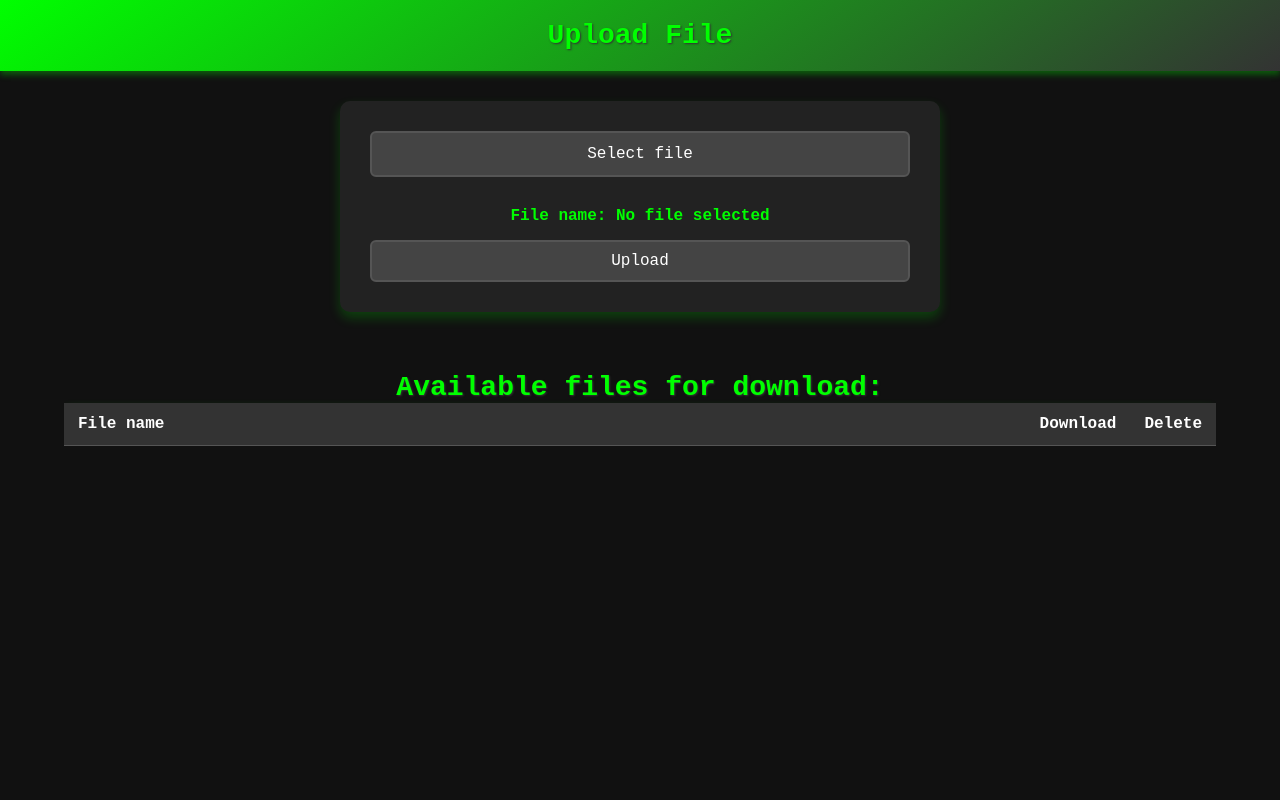
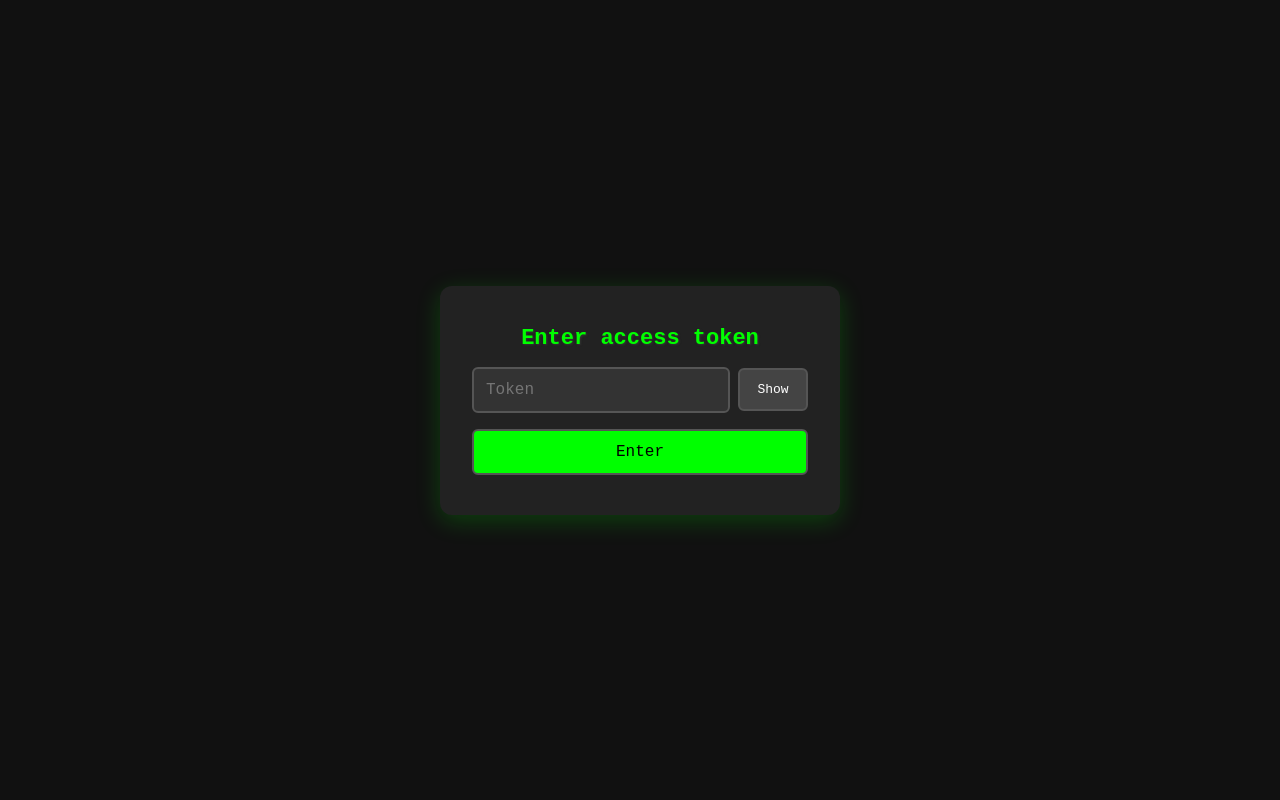
Before and after one commit to davidN1324-byte/W-Server, a FastAPI app: page / in a window 1280 px wide. Run offline with FastAPI, Linux system fonts and the light colour scheme; data that the repository does not hold is empty.

Commit message:
A login token has been added. JavaScript has been moved to a separate file

```diff
--- /dev/null
+++ b/static/app.js
@@ -0,0 +1,278 @@
+function getToken() {
+    return sessionStorage.getItem('access_token') || '';
+}
+
+function submitToken() {
+    const token = document.getElementById('tokenInput').value.trim();
+    if (!token) return;
+    sessionStorage.setItem('access_token', token);
+    verifyToken(token);
+}
+
+async function verifyToken(token) {
+    const res = await fetch('/files', {
+        headers: { 'X-Access-Token': token }
+    });
+    if (res.ok) {
+        document.getElementById('tokenGate').style.display = 'none';
+        document.querySelector('header').style.display = '';
+        document.querySelector('main').style.display = '';
+        resetSessionTimer();
+        loadFiles();
+        startAutoRefresh();
+    } else {
+        sessionStorage.removeItem('access_token');
+        document.getElementById('tokenInput').value = '';
+        document.getElementById('tokenError').style.display = 'block';
+    }
+}
+
+function toggleTokenVisibility() {
+    const input = document.getElementById('tokenInput');
+    const btn = document.getElementById('toggleBtn');
+    if (input.type === 'password') {
+        input.type = 'text';
+        btn.textContent = 'Hide';
+    } else {
+        input.type = 'password';
+        btn.textContent = 'Show';
+    }
+}
+
+function updateFileInfo() {
+    const fileInput = document.getElementById('fileInput');
+    const fileInfo = document.getElementById('fileInfo');
+    const fileName = document.getElementById('fileName');
+    if (fileInput.files[0]) {
+        fileName.textContent = fileInput.files[0].name;
+        fileInfo.style.display = 'block';
+    } else {
+        fileInfo.style.display = 'none';
+    }
+}
+
+function uploadFile(event) {
+    event.preventDefault();
+
+    const fileInput = document.getElementById('fileInput');
+    const file = fileInput.files[0];
+    if (!file) {
+        alert('Please select a file to upload.');
+        return false;
+    }
+
+    const formData = new FormData();
+    formData.append('file', file);
+
+    const xhr = new XMLHttpRequest();
+    const progressContainer = document.getElementById('progressContainer');
+    const progressBar = document.getElementById('progressBar');
+    const progressText = document.getElementById('progressText');
+
+    progressContainer.style.display = 'flex';
+    progressBar.value = 0;
+    progressText.textContent = '0%';
+
+    xhr.upload.onprogress = (e) => {
+        if (e.lengthComputable) {
+            const pct = Math.round((e.loaded / e.total) * 100);
+            progressBar.value = pct;
+            progressText.textContent = pct + '%';
+        }
+    };
+
+    xhr.onload = () => {
+        progressContainer.style.display = 'none';
+        const result = JSON.parse(xhr.responseText);
+        if (xhr.status === 200) {
+            loadFiles();
+            fileInput.value = '';
+            document.getElementById('fileInfo').style.display = 'none';
+            showMessage('File uploaded successfully!', '#0f0');
+        } else if (xhr.status === 403) {
+            sessionStorage.removeItem('access_token');
+            location.reload();
+        } else {
+            showMessage('Upload error: ' + result.detail, 'red');
+        }
+    };
+
+    xhr.onerror = () => {
+        progressContainer.style.display = 'none';
+        showMessage('Network error.', 'red');
+    };
+
+    xhr.open('POST', '/upload');
+    xhr.setRequestHeader('X-Access-Token', getToken());
+    xhr.send(formData);
+    return false;
+}
+
+function showMessage(text, color) {
+    const msg = document.getElementById('message');
+    msg.textContent = text;
+    msg.style.color = color;
+    msg.style.display = 'block';
+    setTimeout(() => { msg.style.display = 'none'; }, 4000);
+}
+
+let previousFileCount = null;
+
+async function loadFiles() {
+    try {
+        const response = await fetch('/files', {
+            headers: { 'X-Access-Token': getToken() }
+        });
+
+        if (response.status === 403) {
+            sessionStorage.removeItem('access_token');
+            location.reload();
+            return;
+        }
+
+        const result = await response.json();
+        const files = result.files;
+        const fileList = document.getElementById('fileList');
+        fileList.innerHTML = '';
+
+        files.forEach(file => {
+            const row = document.createElement('tr');
+
+            const nameCell = document.createElement('td');
+            nameCell.textContent = file.original;
+            row.appendChild(nameCell);
+
+            const sizeCell = document.createElement('td');
+            sizeCell.textContent = file.size || '—';
+            row.appendChild(sizeCell);
+
+            const downloadCell = document.createElement('td');
+            const downloadLink = document.createElement('a');
+            downloadLink.href = '/download/' + file.stored;
+            downloadLink.textContent = 'Download';
+            downloadCell.appendChild(downloadLink);
+            row.appendChild(downloadCell);
+
+            const deleteCell = document.createElement('td');
+            const deleteButton = document.createElement('button');
+            deleteButton.textContent = 'Delete';
+            deleteButton.onclick = () => deleteFile(file.stored);
+            deleteCell.appendChild(deleteButton);
+            row.appendChild(deleteCell);
+
+            fileList.appendChild(row);
+        });
+
+        updateStats(files);
+
+        if (previousFileCount !== null) {
+            if (files.length > previousFileCount) {
+                showToast('🟢 New file available');
+                flashTitle('🔔 New file!');
+            } else if (files.length < previousFileCount) {
+                showToast('🔴 File deleted');
+                flashTitle('🗑 File deleted');
+            }
+        }
+        previousFileCount = files.length;
+
+    } catch (error) {
+        console.error('Error loading file list:', error.message);
+    }
+}
+
+function updateStats(files) {
+    const stats = document.getElementById('fileStats');
+    if (!stats) return;
+    if (files.length === 0) {
+        stats.textContent = '';
+        return;
+    }
+    stats.textContent = `${files.length} file${files.length !== 1 ? 's' : ''}`;
+}
+
+function showToast(text) {
+    const existing = document.getElementById('toast');
+    if (existing) existing.remove();
+
+    const toast = document.createElement('div');
+    toast.id = 'toast';
+    toast.textContent = text;
+    document.body.appendChild(toast);
+
+    // Trigger animation
+    requestAnimationFrame(() => toast.classList.add('toast-visible'));
+    setTimeout(() => {
+        toast.classList.remove('toast-visible');
+        setTimeout(() => toast.remove(), 400);
+    }, 3000);
+}
+
+let flashInterval = null;
+const originalTitle = document.title;
+
+function flashTitle(message) {
+    if (flashInterval) return;
+    let alt = true;
+    flashInterval = setInterval(() => {
+        document.title = alt ? message : originalTitle;
+        alt = !alt;
+    }, 800);
+    setTimeout(() => {
+        clearInterval(flashInterval);
+        flashInterval = null;
+        document.title = originalTitle;
+    }, 5000);
+}
+
+async function deleteFile(filename) {
+    if (!confirm('Delete this file?')) return;
+    try {
+        const response = await fetch(`/delete/${filename}`, {
+            method: 'DELETE',
+            headers: { 'X-Access-Token': getToken() }
+        });
+        const result = await response.json();
+        if (response.ok) {
+            loadFiles();
+            showMessage('File deleted.', '#0f0');
+        } else if (response.status === 403) {
+            sessionStorage.removeItem('access_token');
+            location.reload();
+        } else {
+            showMessage('Delete error: ' + result.detail, 'red');
+        }
+    } catch (error) {
+        showMessage('Error: ' + error.message, 'red');
+    }
+}
+
+function startAutoRefresh() {
+    setInterval(() => {
+        if (getToken()) loadFiles();
+    }, 5000);
+}
+
+let sessionTimer;
+
+function resetSessionTimer() {
+    clearTimeout(sessionTimer);
+    sessionTimer = setTimeout(() => {
+        sessionStorage.removeItem('access_token');
+        location.reload();
+    }, 30 * 60 * 1000);
+}
+
+document.addEventListener('click', resetSessionTimer);
+document.addEventListener('keypress', resetSessionTimer);
+
+window.onload = () => {
+    const token = getToken();
+    if (token) {
+        verifyToken(token);
+    } else {
+        document.getElementById('tokenGate').style.display = 'flex';
+        document.querySelector('header').style.display = 'none';
+        document.querySelector('main').style.display = 'none';
+    }
+};
--- a/templates/index.html
+++ b/templates/index.html
@@ -6,12 +6,26 @@
     <link rel="stylesheet" href="{{ url_for('static', path='style.css') }}">
     <link rel="icon" type="image/x-icon" href="{{ url_for('static', path='icon/100x99.png') }}">
     <meta name="viewport" content="width=device-width, initial-scale=1.0">
+    <meta name="color-scheme" content="dark">
+    <link rel="stylesheet" media="(max-width: 600px)" href="{{ url_for('static', path='mobile.css') }}">
 </head>
 <body>
+
+    <div id="tokenGate" style="display:none;">
+        <div class="token-form">
+            <h2>Enter access token</h2>
+            <div class="token-input-row">
+                <input type="password" id="tokenInput" placeholder="Token"
+                       onkeydown="if(event.key==='Enter') submitToken()" autofocus>
+                <button id="toggleBtn" onclick="toggleTokenVisibility()" type="button">Show</button>
+            </div>
+            <button class="token-submit" onclick="submitToken()" type="button">Enter</button>
+            <div id="tokenError" style="color:red; display:none;">Invalid token</div>
+        </div>
+    </div>
+
     <header>
         <h1>Upload File</h1>
-        <div id="message" style="display: none; color: red;"></div>
-        <div id="loading" style="display: none;">Loading file, please wait...</div>
     </header>
 
     <main>
@@ -20,126 +34,39 @@
                 Select file
                 <input type="file" name="file" id="fileInput" onchange="updateFileInfo()">
             </label>
-            <div id="fileInfo" class="file-info">File name: <span id="fileName">No file selected</span></div>
+            <div id="fileInfo" class="file-info" style="display:none;">
+                File name: <span id="fileName"></span>
+            </div>
+
+            <div id="progressContainer" style="display: none;">
+                <progress id="progressBar" value="0" max="100"></progress>
+                <span id="progressText">0%</span>
+            </div>
+
+            <div id="message" style="display: none;"></div>
+
             <input type="submit" value="Upload">
         </form>
 
         <section class="file-section">
             <h2>Available files for download:</h2>
+            <div class="table-container">
                 <table class="file-table">
                     <thead>
                         <tr>
                             <th>File name</th>
+                            <th>Size</th>
                             <th>Download</th>
                             <th>Delete</th>
                         </tr>
                     </thead>
                     <tbody id="fileList"></tbody>
                 </table>
+            </div>
+            <div id="fileStats" class="file-stats"></div>
         </section>
     </main>
 
-    <script>
-        function updateFileInfo() {
-            const fileInput = document.getElementById('fileInput');
-            document.getElementById('fileName').textContent =
-                fileInput.files[0] ? fileInput.files[0].name : 'No file selected';
-        }
-
-        async function uploadFile(event) {
-            event.preventDefault();
-
-            const fileInput = document.getElementById('fileInput');
-            const file = fileInput.files[0];
-            if (!file) {
-                alert('Please select a file to upload.');
-                return false;
-            }
-
-            const formData = new FormData();
-            formData.append('file', file);
-
-            document.getElementById('loading').style.display = 'block';
-
-            try {
-                const response = await fetch('/upload', { method: 'POST', body: formData });
-                const result = await response.json();
-
-                if (response.ok) {
-                    loadFiles();
-                    fileInput.value = '';
-                    document.getElementById('fileName').textContent = 'No file selected';
-                    alert('File uploaded successfully!');
-                } else {
-                    alert('Upload error: ' + result.detail);
-                }
-            } catch (error) {
-                alert('Error: ' + error.message);
-            } finally {
-                document.getElementById('loading').style.display = 'none';
-            }
-
-            return false;
-        }
-
-        async function loadFiles() {
-            try {
-                const response = await fetch('/files');
-                const result = await response.json();
-
-                const fileList = document.getElementById('fileList');
-                fileList.innerHTML = '';
-
-                result.files.forEach(file => {
-                    const row = document.createElement('tr');
-
-                    // Original file name
-                    const nameCell = document.createElement('td');
-                    nameCell.textContent = file.original;
-                    row.appendChild(nameCell);
-
-                    // Download by stored name (original name sent by server via Content-Disposition)
-                    const downloadCell = document.createElement('td');
-                    const downloadLink = document.createElement('a');
-                    downloadLink.href = '/download/' + file.stored;
-                    downloadLink.textContent = 'Download';
-                    downloadCell.appendChild(downloadLink);
-                    row.appendChild(downloadCell);
-
-                    // Delete by stored name
-                    const deleteCell = document.createElement('td');
-                    const deleteButton = document.createElement('button');
-                    deleteButton.textContent = 'Delete';
-                    deleteButton.onclick = () => deleteFile(file.stored);
-                    deleteCell.appendChild(deleteButton);
-                    row.appendChild(deleteCell);
-
-                    fileList.appendChild(row);
-                });
-            } catch (error) {
-                console.error('Error loading file list:', error.message);
-            }
-        }
-
-        async function deleteFile(filename) {
-            if (!confirm('Delete this file?')) return;
-
-            try {
-                const response = await fetch(`/delete/${filename}`, { method: 'DELETE' });
-                const result = await response.json();
-
-                if (response.ok) {
-                    loadFiles();
-                    alert('File successfully deleted!');
-                } else {
-                    alert('Delete error: ' + result.detail);
-                }
-            } catch (error) {
-                alert('Error: ' + error.message);
-            }
-        }
-
-        window.onload = loadFiles;
-    </script>
+    <script src="{{ url_for('static', path='app.js') }}"></script>
 </body>
 </html>
```
Lines whose indentation alone changed are shown as unchanged.
